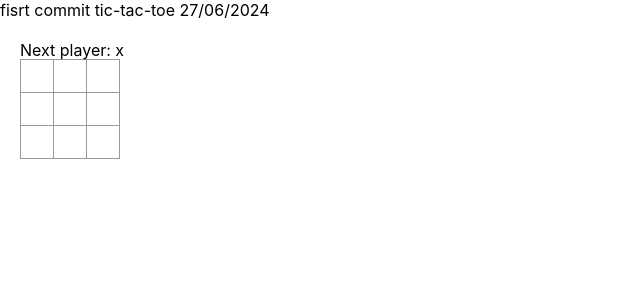
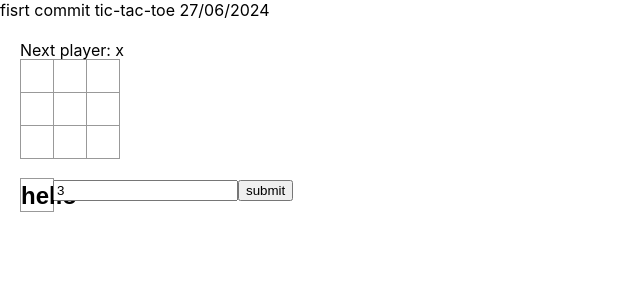
Before and after one commit to 5935512009/tic-tac-toe-digio, a React (Create React App) app in the folder frontend/: page / in a window 1280 px wide. Shown: the top 300 px of the page, without its empty margins (0-640 px from the left). Built offline with nearby package versions, Linux system fonts and the light colour scheme.

Commit message:
test:{for loop i j}

```diff
--- a/frontend/src/components/ticTacToe/TicTactoe.jsx
+++ b/frontend/src/components/ticTacToe/TicTactoe.jsx
@@ -1,5 +1,6 @@
 import React,{useState} from 'react'
 import './tictactoe.css'
+import TictactoeInputTest from './TictactoeInputTest'
 function Square({value, onSquareClick}){
 
      return <button className="square" onClick={onSquareClick} >{value}</button>
@@ -15,7 +16,15 @@ export default function TicTactoe() {
     }else{
         status ="Next player: "+ (xIsNext?"x":"O");
     }
-
+    //--------------------test set boardSide---------------------------//
+    // const boardSide = 4;
+    // if(boardSide){
+    //     for(let i=0;i<boardSide;i++){
+    //         for(let j=0;j<boardSide;j++){
+    //             console.log(`Processing cell (${i}, ${j})`);
+    //         }
+    //     }
+    // }
 
     function handleClick(i){
         if(square[i] || calculateWinner(square)){
@@ -52,6 +61,10 @@ export default function TicTactoe() {
         </div>
 
 
+    <div className="tictactoe">
+        <TictactoeInputTest/>
+    </div>
+
     </div>
   )
 }
--- /dev/null
+++ b/frontend/src/components/ticTacToe/TictactoeInputTest.jsx
@@ -0,0 +1,34 @@
+import React,{useState} from 'react'
+
+export default function TictactoeInputTest() {
+
+    const [boardSide,setBoardSide] = useState(3);
+//----------------------รับค่าจาก input มา หลังจากนั้นเอาเข้า function setBoardSide -------------------------//
+    const handleInputChange = (event) =>{
+        setBoardSide(event.target.value);
+    }
+//----------------------หลังกด submit event จะทำงาน-------------------------//
+    const handleSubmit = ()=>{
+        if(boardSide){
+            for(let i=0;i<boardSide;i++){
+                for(let j=0;j<boardSide;j++){
+                    console.log(`[${i}, ${j}]`);
+                }
+            }
+         }
+    }
+    function Square({value}){
+
+        return <button className="square" >hello</button>
+   }
+
+  return (
+    <div>
+        <br/>
+        <input type="number" name="" id="" value={boardSide} onChange={handleInputChange}/>
+      <button type="submit" onClick={handleSubmit}>submit</button>
+
+      <Square/>
+    </div>
+  )
+}
```
Also changed, not shown: frontend/src/components/ticTacToe/tictactoeInputTest.css (added).
